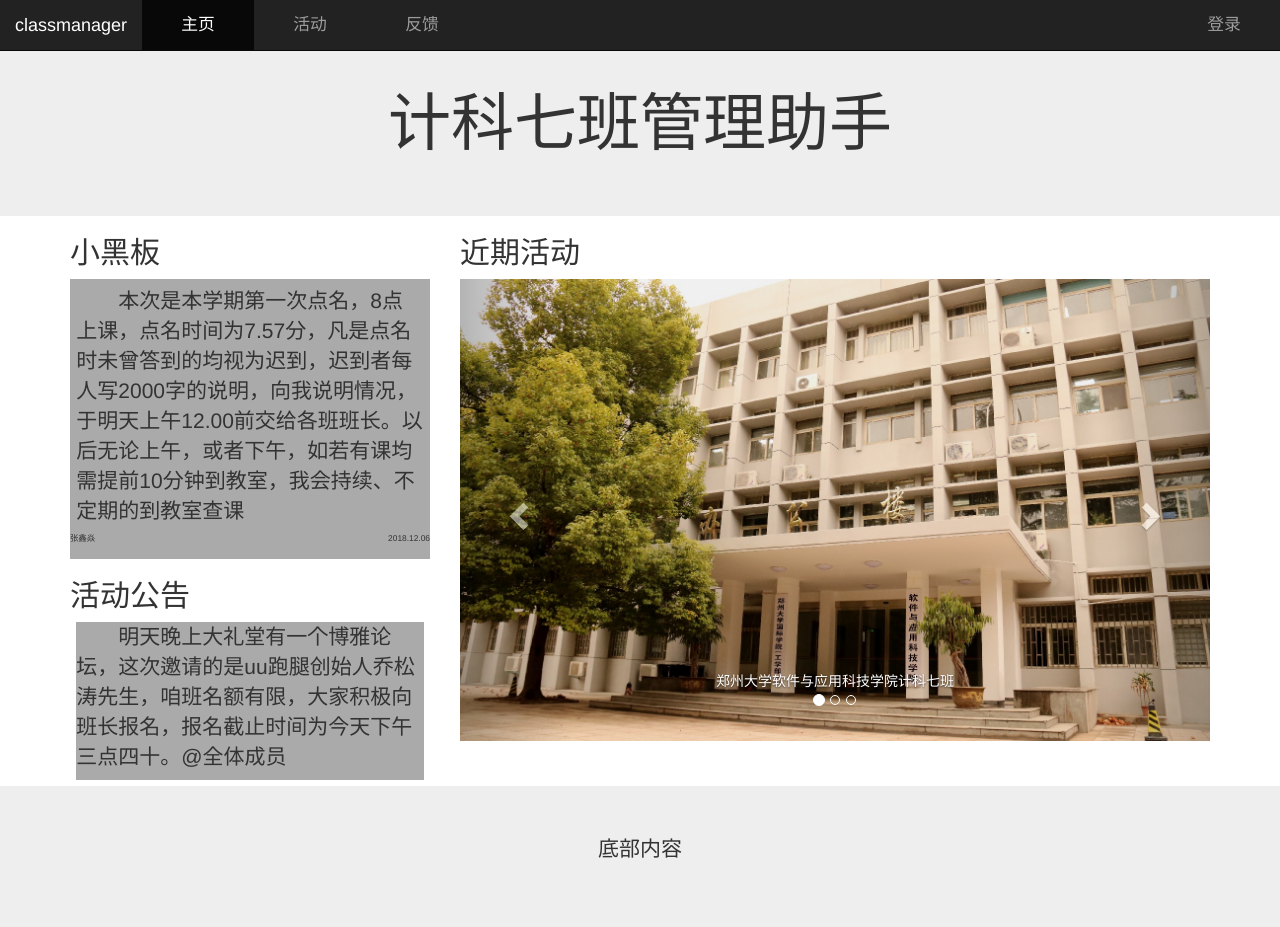
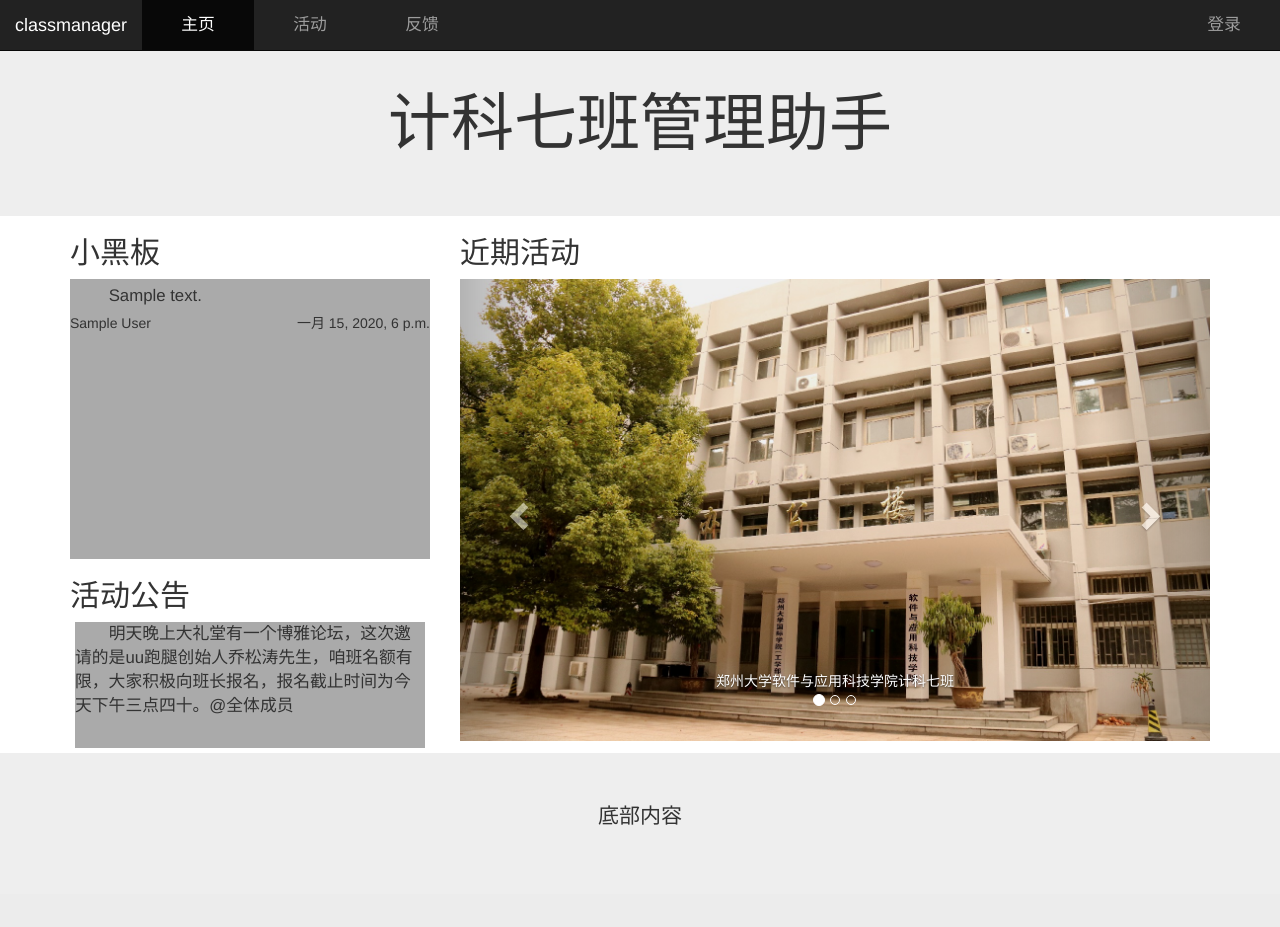
Before and after one commit to withon/cmas, a Django app: template cmas/activity/templates/index.html in a window 1280 px wide. After the commit the page ends 825 px from the top, so only its background shows below. Run offline with Django 3.2, Linux system fonts and the light colour scheme; the template is opened without the code that fills it: values that come from a table or form of the project are taken from there, others are empty; tables that the repository leaves empty hold one stand-in row (values such as "Sample post"); parts of the project's set-up code (start-up, migrations or seed data) failed here and were passed over; some libraries are stand-ins or nearby versions.

Commit message:
index视图完成

```diff
--- a/cmas/activity/templates/index.html
+++ b/cmas/activity/templates/index.html
@@ -14,14 +14,14 @@
         <div class="col-sm-4">
             <h2>小黑板</h2>
             <div class="fakeimg">
-                <p class="text">本次是本学期第一次点名，8点上课，点名时间为7.57分，凡是点名时未曾答到的均视为迟到，迟到者每人写2000字的说明，向我说明情况，于明天上午12.00前交给各班班长。以后无论上午，或者下午，如若有课均需提前10分钟到教室，我会持续、不定期的到教室查课
+                <p class="text">{{ latest_activity.content }}
                 </p>
                 <div class="row">
                     <div class="col-xs-5">
-                        <p class="sm-font text-left">张鑫焱</p>
+                        <p class="sm-font text-left">{{ latest_activity.user_id.name }}</p>
                     </div>
                     <div class="col-xs-7">
-                        <p class="sm-font text-right">2018.12.06</p>
+                        <p class="sm-font text-right">{{ latest_activity.rtime }}</p>
                     </div>
                 </div>
             </div>
--- a/cmas/activity/views.py
+++ b/cmas/activity/views.py
@@ -3,10 +3,15 @@ from django.http import HttpResponse
 from .models import User, Activity, Registration, Mnotice, Sysnotice
 
 # Create your views here.
+
+
 def index(request):
     content = {}
     all_activities = Activity.objects.all()
     latest_activity = all_activities.order_by('-rtime')[0]
     content['latest_activity'] = latest_activity
+    all_sysnotices = Sysnotice.objects.all()
+    latest_sysnotice = all_sysnotices.order_by('time')[0]
+    content['latest_sysnotice'] = latest_sysnotice
 
     return render(request, 'index.html', content)
--- a/cmas/static/tpl/css/base.css
+++ b/cmas/static/tpl/css/base.css
@@ -18,9 +18,9 @@
 			.text {
 				margin: 0.3em;
 				text-indent: 2em;
-				font-size: 1.5em;
+				font-size: 1.2em;
 			}
 
 			.sm-font {
-				font-size: 0.6em;
+				font-size: 1em;
 			}
```
